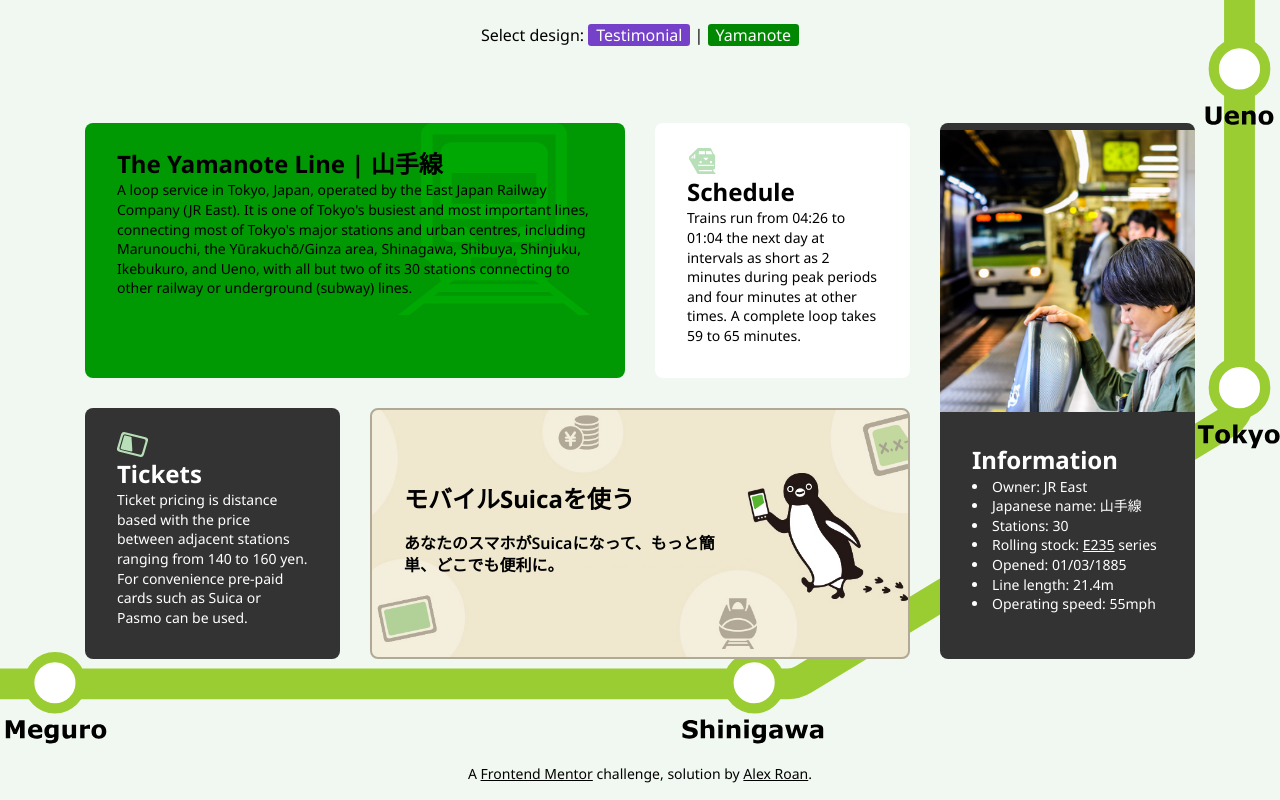
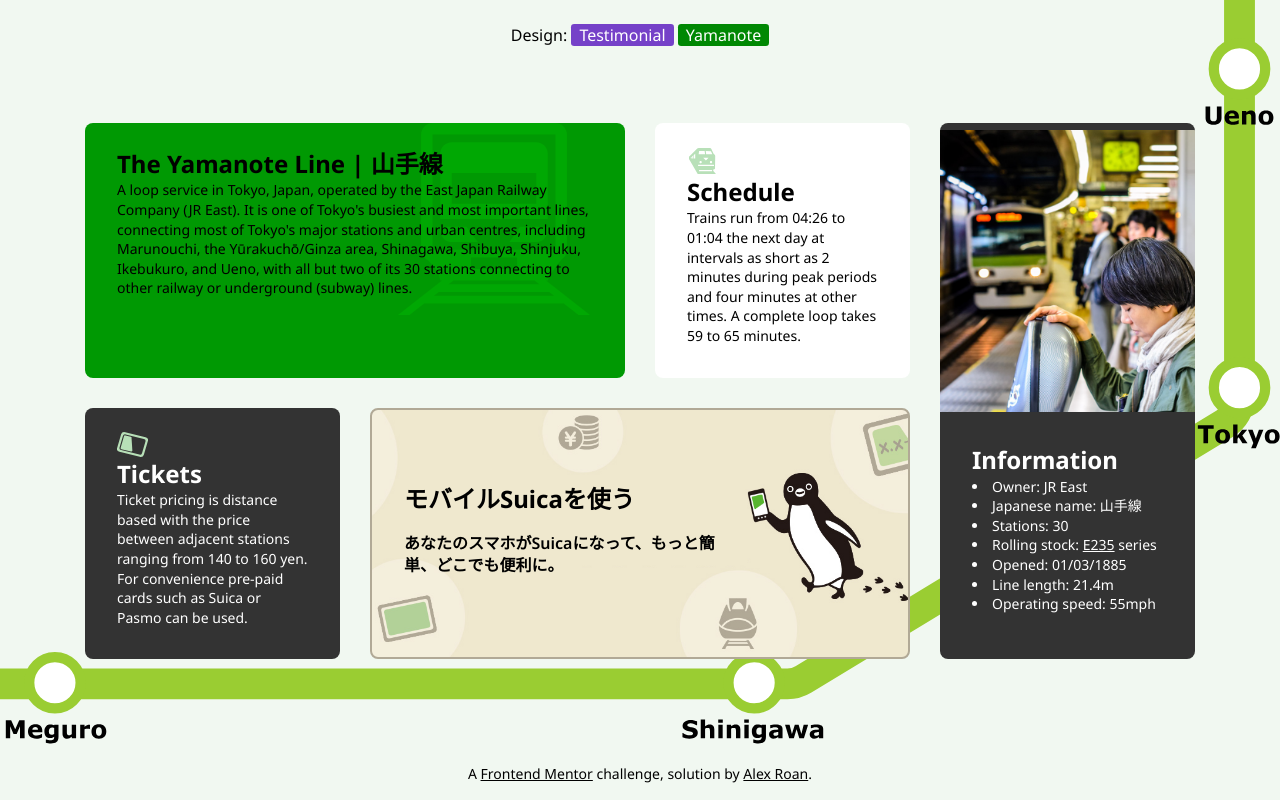
Before and after one commit to dearestalexander/fm-testimonials-grid, a plain HTML site: page index.html in a window 1280 px wide. Drawn offline with Linux system fonts and the light colour scheme.

Commit message:
Adjust navigation menu

```diff
--- a/index.html
+++ b/index.html
@@ -15,8 +15,8 @@
 <body class="body--yamanote">
   <header>
     <nav class="nav__select-design">
-      <p>Select design:
-        <a class="nav__testimonial" href="testimonial.html">Testimonial</a> |
+      <p>Design:
+        <a class="nav__testimonial" href="testimonial.html">Testimonial</a>
         <a class="nav__yamanote" href="index.html">Yamanote</a>
     </nav>
   </header>
--- a/styles.css
+++ b/styles.css
@@ -80,7 +80,6 @@ body {
 }
 
 .nav__select-design {
-  display: inline-block;
   margin: 1rem auto;
   padding: 0.5rem;
   font-size: 1rem;
```
